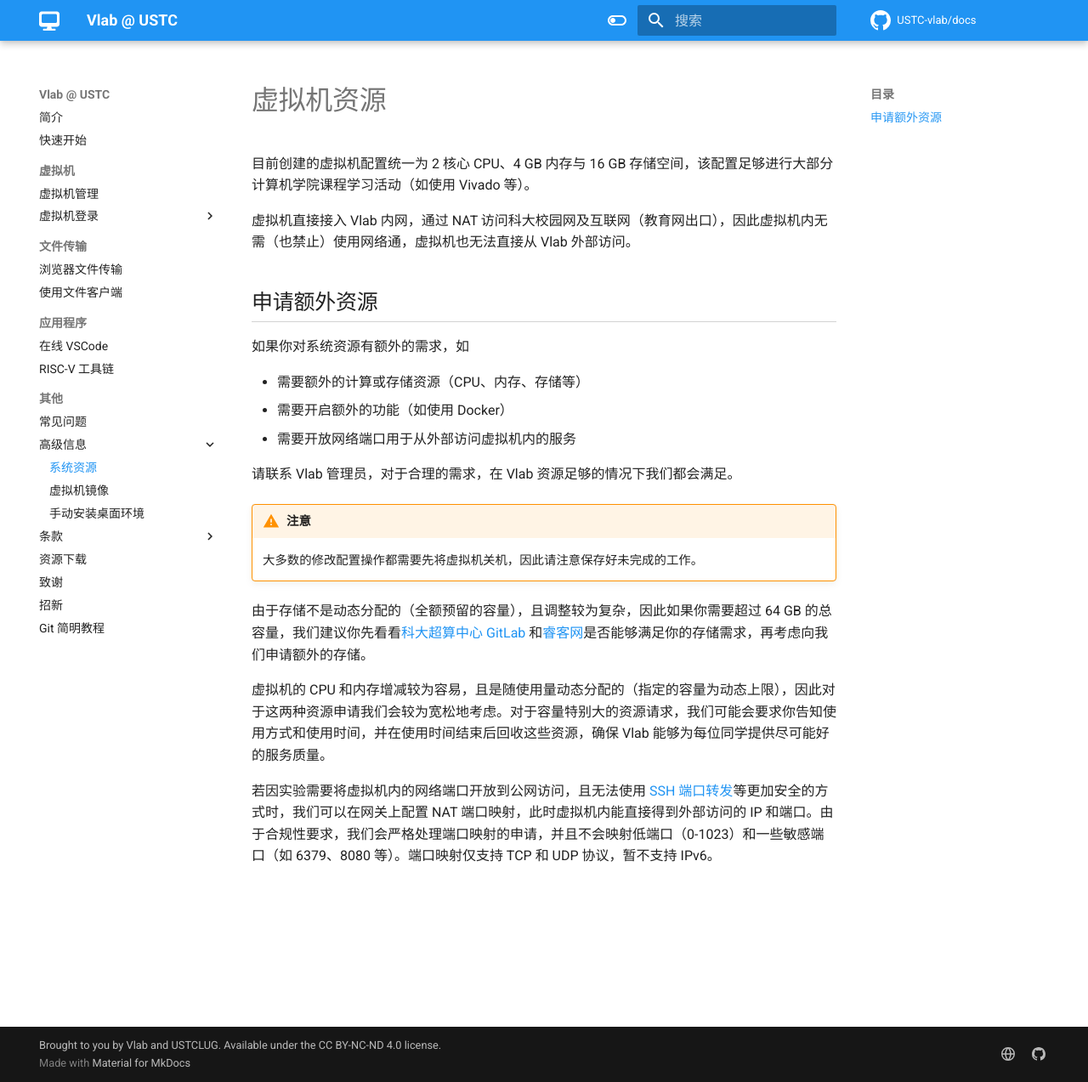
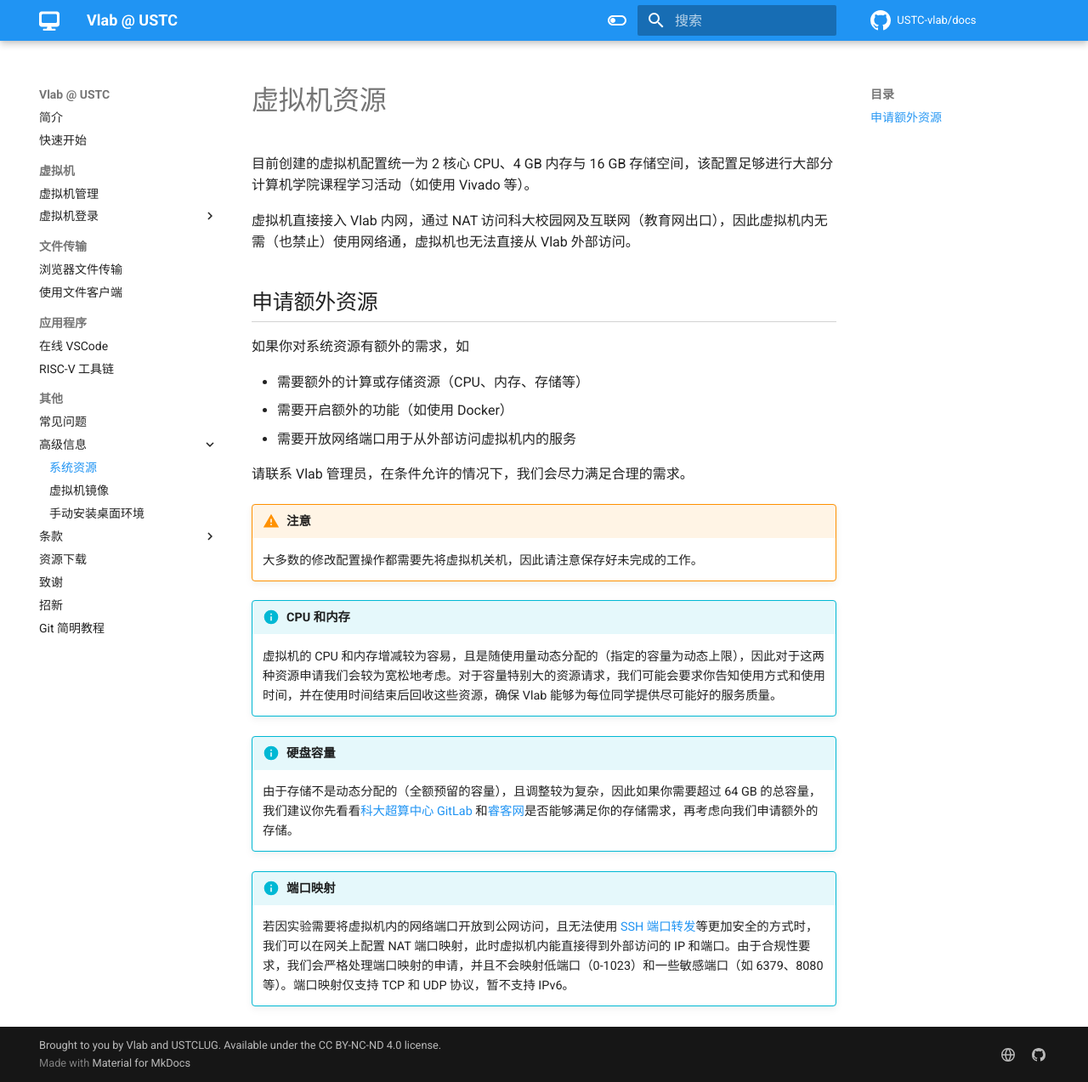
Before and after one commit to USTC-vlab/docs, an MkDocs documentation site: the page built from docs/advanced/resources.md, in a window 1280 px wide and 1273 px high. Shown: the whole window at 85% size. Built offline with MkDocs 1.6.1 and Material for MkDocs 9.7.7, drawn with Linux system fonts in a browser that asks for light colours; comment, search, counter and statistics services are not loaded.

Commit message:
advanced/resources: Slight rewording

```diff
--- a/docs/advanced/resources.md
+++ b/docs/advanced/resources.md
@@ -12,16 +12,22 @@
 - 需要开启额外的功能（如使用 Docker）
 - 需要开放网络端口用于从外部访问虚拟机内的服务
 
-请联系 Vlab 管理员，对于合理的需求，在 Vlab 资源足够的情况下我们都会满足。
+请联系 Vlab 管理员，在条件允许的情况下，我们会尽力满足合理的需求。
 
 !!! warning "注意"
 
     大多数的修改配置操作都需要先将虚拟机关机，因此请注意保存好未完成的工作。
 
-由于存储不是动态分配的（全额预留的容量），且调整较为复杂，因此如果你需要超过 64 GB 的总容量，我们建议你先看看[科大超算中心 GitLab](https://git.ustc.edu.cn/) 和[睿客网](https://rec.ustc.edu.cn/)是否能够满足你的存储需求，再考虑向我们申请额外的存储。
+!!! info "CPU 和内存"
 
-虚拟机的 CPU 和内存增减较为容易，且是随使用量动态分配的（指定的容量为动态上限），因此对于这两种资源申请我们会较为宽松地考虑。对于容量特别大的资源请求，我们可能会要求你告知使用方式和使用时间，并在使用时间结束后回收这些资源，确保 Vlab 能够为每位同学提供尽可能好的服务质量。
+    虚拟机的 CPU 和内存增减较为容易，且是随使用量动态分配的（指定的容量为动态上限），因此对于这两种资源申请我们会较为宽松地考虑。对于容量特别大的资源请求，我们可能会要求你告知使用方式和使用时间，并在使用时间结束后回收这些资源，确保 Vlab 能够为每位同学提供尽可能好的服务质量。
 
-若因实验需要将虚拟机内的网络端口开放到公网访问，且无法使用 [SSH 端口转发][ssh-port-forwarding]等更加安全的方式时，我们可以在网关上配置 NAT 端口映射，此时虚拟机内能直接得到外部访问的 IP 和端口。由于合规性要求，我们会严格处理端口映射的申请，并且不会映射低端口（0-1023）和一些敏感端口（如 6379、8080 等）。端口映射仅支持 TCP 和 UDP 协议，暂不支持 IPv6。
+!!! info "硬盘容量"
+
+    由于存储不是动态分配的（全额预留的容量），且调整较为复杂，因此如果你需要超过 64 GB 的总容量，我们建议你先看看[科大超算中心 GitLab](https://git.ustc.edu.cn/) 和[睿客网](https://rec.ustc.edu.cn/)是否能够满足你的存储需求，再考虑向我们申请额外的存储。
+
+!!! info "端口映射"
+
+    若因实验需要将虚拟机内的网络端口开放到公网访问，且无法使用 [SSH 端口转发][ssh-port-forwarding]等更加安全的方式时，我们可以在网关上配置 NAT 端口映射，此时虚拟机内能直接得到外部访问的 IP 和端口。由于合规性要求，我们会严格处理端口映射的申请，并且不会映射低端口（0-1023）和一些敏感端口（如 6379、8080 等）。端口映射仅支持 TCP 和 UDP 协议，暂不支持 IPv6。
 
   [ssh-port-forwarding]: https://zhuanlan.zhihu.com/p/148825449
```
